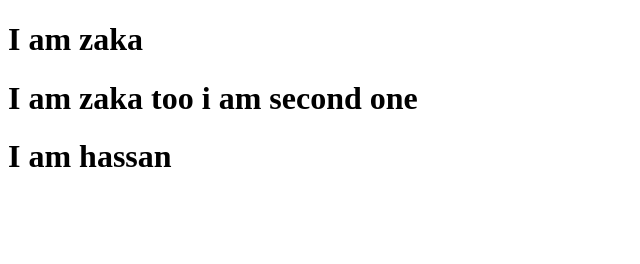
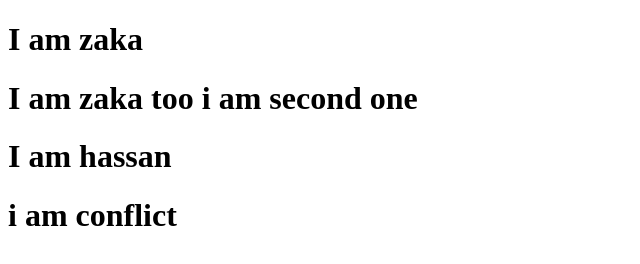
Before and after one commit to zaka-coder/github-collab-zaka-hassan, a plain HTML site: page index.html in a window 1280 px wide. Shown: the whole page, without its empty margins (0-640 px from the left). Drawn offline with Linux system fonts and the light colour scheme.

Commit message:
12th added

```diff
--- a/index.html
+++ b/index.html
@@ -9,5 +9,6 @@
     <h1>I am zaka</h1>
     <h1>I am zaka too i am second one</h1>
     <h1>I am hassan</h1>
+    <h1>i am conflict</h1>
 </body>
 </html>
```
